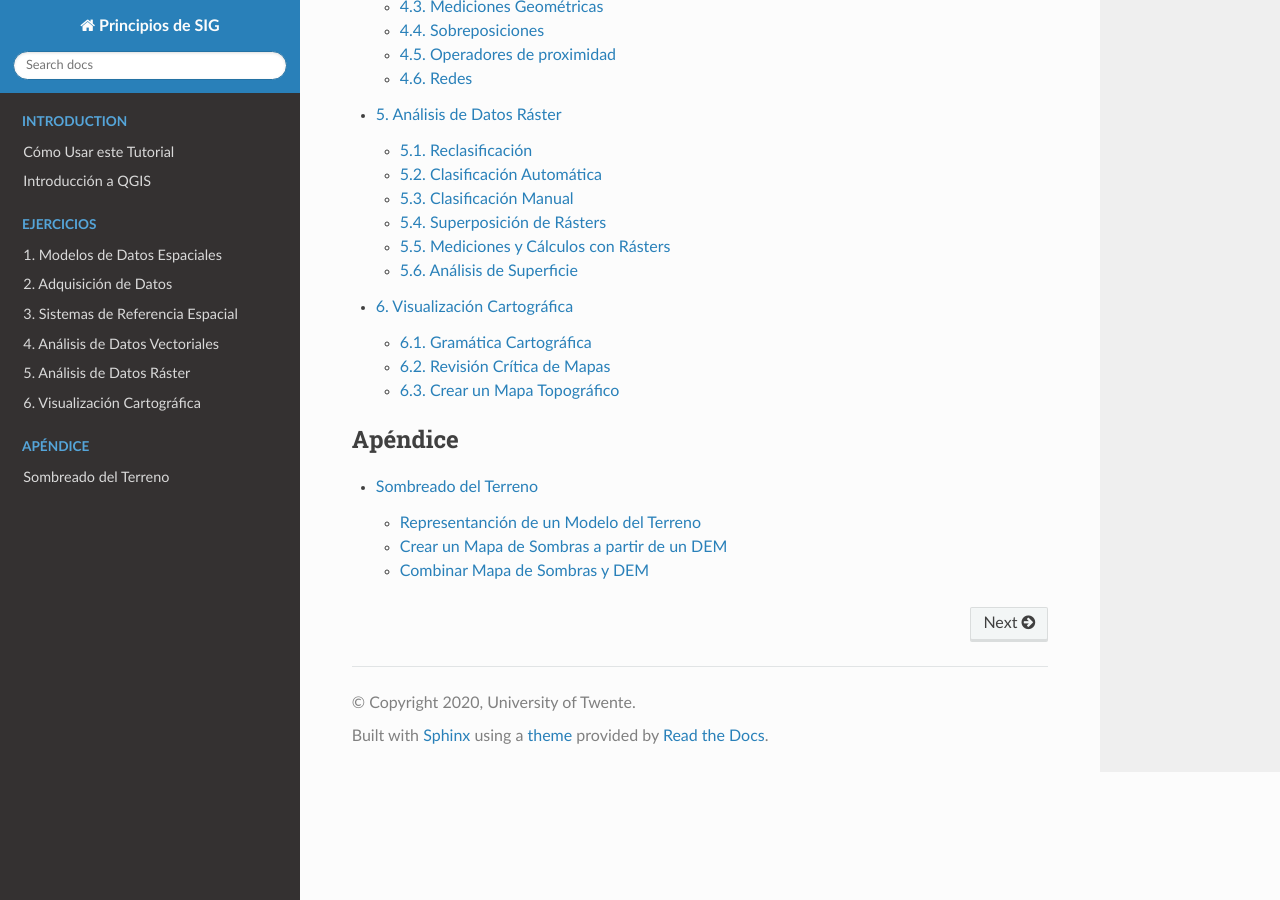
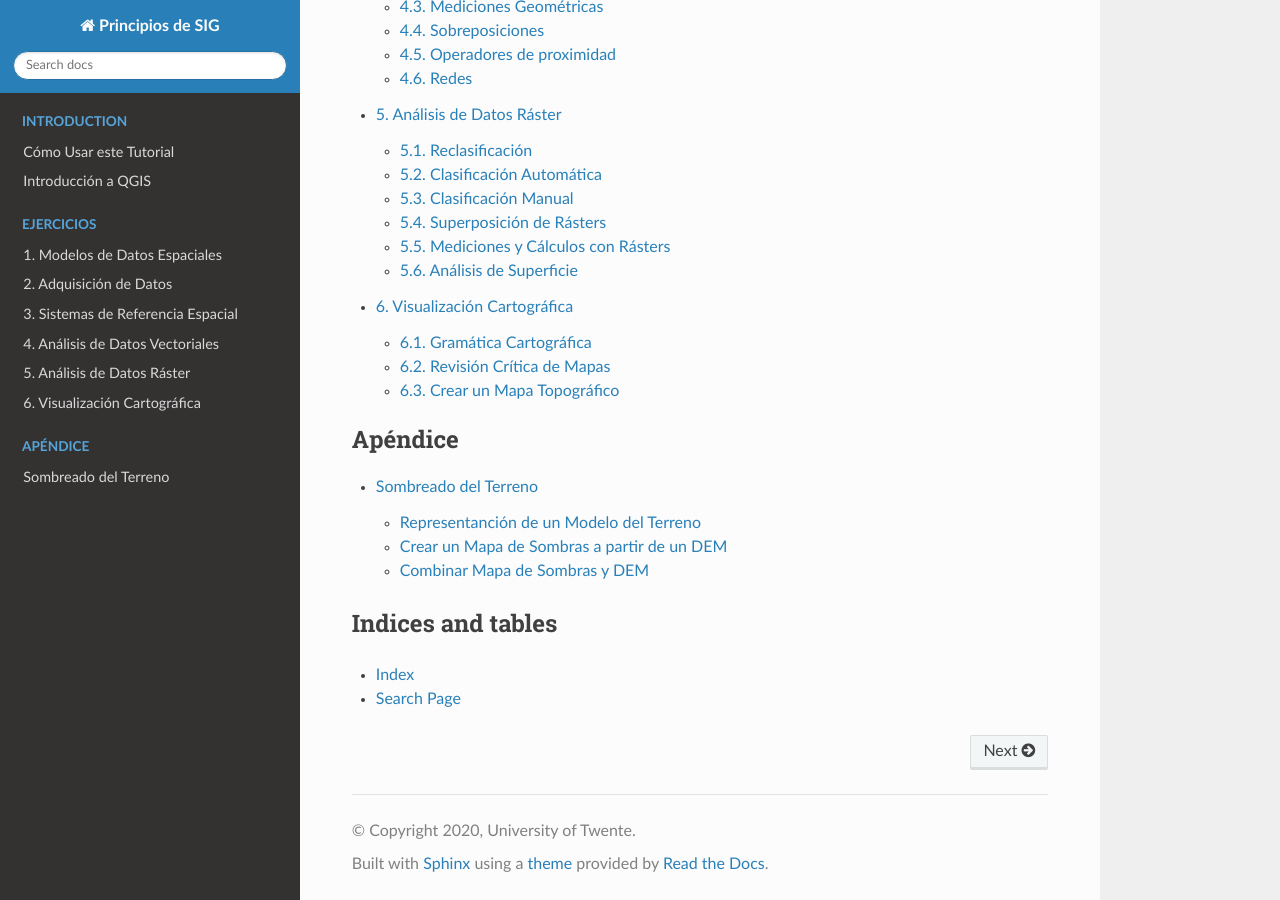
Before and after one commit to manuGil/principios-sig, a Sphinx documentation site: the page built from docs/source/index.rst, in a window 1280 px wide and 900 px high, scrolled down 885 px. Built offline with Sphinx 7.4.7 and the Read the Docs theme 2.0.0, drawn with Linux system fonts in a browser that asks for light colours.

Commit message:
include index an search page

```diff
--- a/docs/source/index.rst
+++ b/docs/source/index.rst
@@ -32,10 +32,10 @@ Principios de SIG: Tutorial
    apendices/shaded-terrain-models.rst
 
 
-.. Indices and tables
-.. ==================
+Indices and tables
+==================
 
-.. * :ref:`genindex`
-.. * :ref:`search`
+* :ref:`genindex`
+* :ref:`search`
 
 .. * :ref:`modindex`
```
